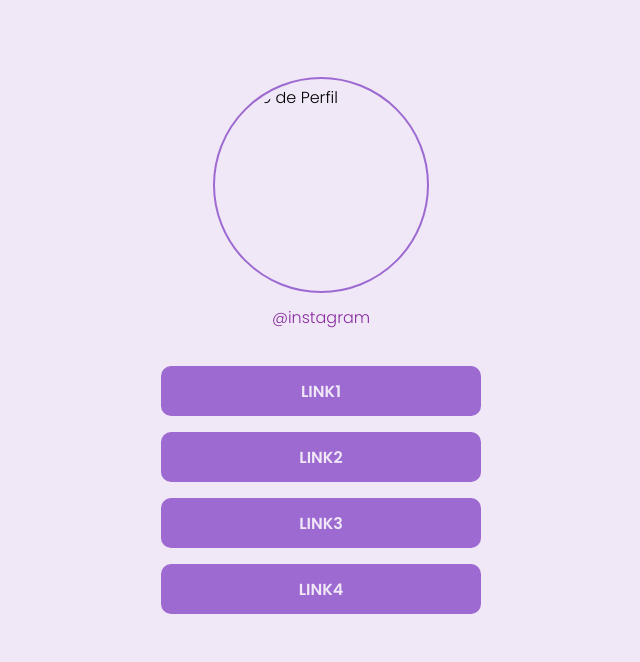
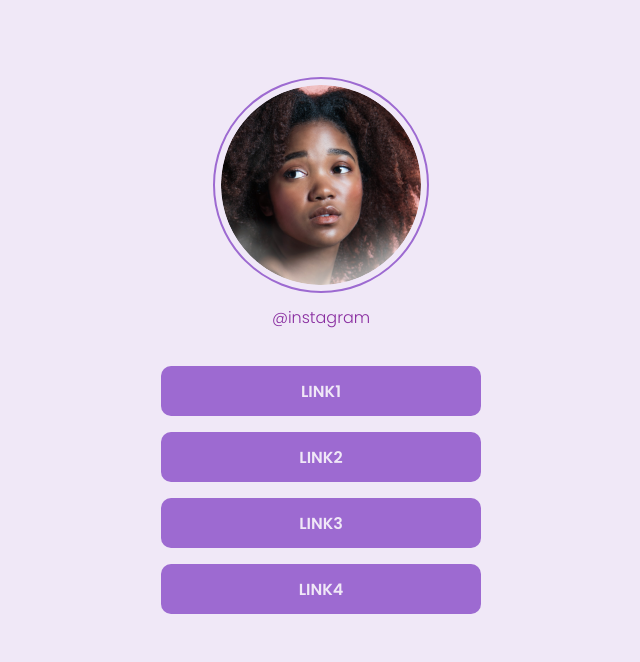
Before and after one commit to JuniorCundari/desafio-social-tree-rocketseat-discover, a plain HTML site: page index.html in a window 1280 px wide. Shown: the top 662 px of the page, without its empty margins (319-959 px from the left). Drawn offline with Linux system fonts and the light colour scheme; the site is published under a folder, as on GitHub Pages, so addresses that start at the root find nothing.

Commit message:
Update index.html

```diff
--- a/index.html
+++ b/index.html
@@ -14,7 +14,7 @@
   </head>
   <body>
     <header>
-      <img src="/assets/woman.png" alt="Foto de Perfil" />
+      <img src="./assets/woman.png" alt="Foto de Perfil" />
       <a href="#">@instagram</a>
     </header>
     <main>
```
